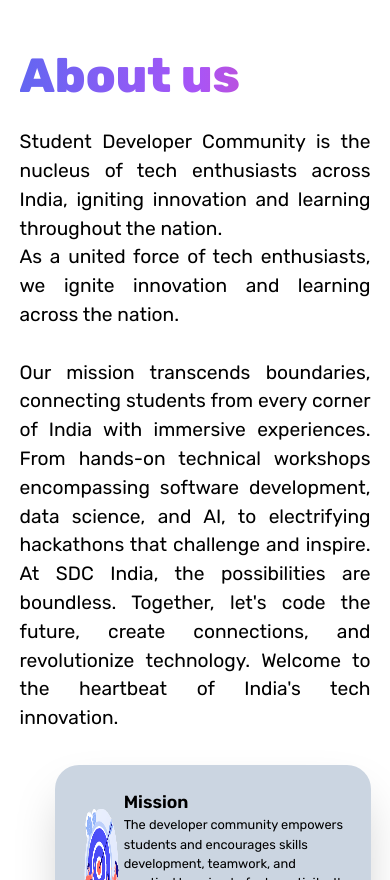
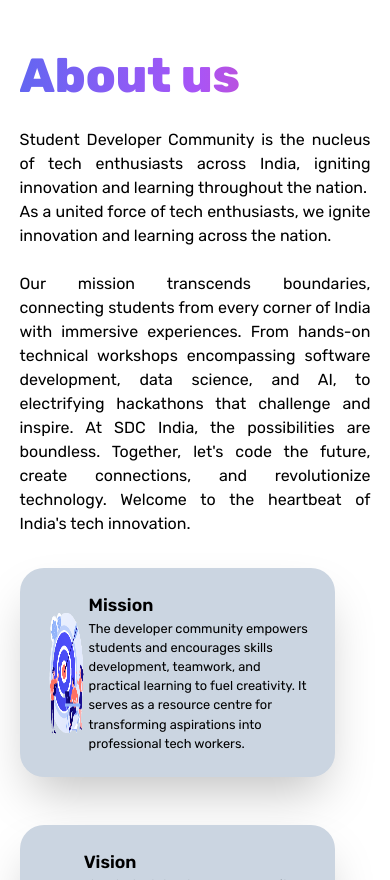
Before and after one commit to SDC-INDIA/sdc-website, a Next.js app: page / in a window 390 px wide. Shown: the part 1120-2000 px from the top of the page. Built offline with nearby package versions, Linux system fonts and the light colour scheme; no server answers.

Commit message:
about update

```diff
--- a/src/components/HomePage/About/About.tsx
+++ b/src/components/HomePage/About/About.tsx
@@ -14,7 +14,7 @@
                 // exit={{ opacity: 0, x: "-100%" }}
             >
                 <h1 className="text-[3rem] custom-color-text font-extrabold mb-4">About us</h1>
-                <p className="text-[1.2rem] text-justify">
+                <p className="md:text-[0.9rem] lg:text-[1.2rem] text-justify">
                 Student Developer Community is the nucleus of tech enthusiasts across India, igniting innovation and learning throughout the nation. <br></br>As a united force of tech enthusiasts, we ignite innovation and learning across the nation. <br></br><br></br>Our mission transcends boundaries, connecting students from every corner of India with immersive experiences. From hands-on technical workshops encompassing software development, data science, and AI, to electrifying hackathons that challenge and inspire. At SDC India, the possibilities are boundless. Together, let's code the future, create connections, and revolutionize technology. Welcome to the heartbeat of India's tech innovation.
                 </p>
             </motion.div>
--- a/src/components/HomePage/About/AboutCard.tsx
+++ b/src/components/HomePage/About/AboutCard.tsx
@@ -4,7 +4,7 @@
 const AboutCard = ({ data }: any) => {
     const { image, title, content } = data;
     return (
-        <div className="ml-auto mr-0 bg-slate-300 rounded-3xl shadow-2xl mb-12 md:mt-8 p-6 w-[90%] flex justify-center">
+        <div className="md:ml-auto md:mr-0 bg-slate-300 rounded-3xl shadow-2xl mb-12 md:mt-8 p-6 w-[90%] flex justify-center">
             {/* <div className="flex flex-col justify-center"></div> */}
             <div className="relative lg:w-56 lg:h-24 w-full h-40 my-auto">
                 <Image src={image} alt="" fill />
--- a/src/constants/About/index.ts
+++ b/src/constants/About/index.ts
@@ -5,15 +5,15 @@
         content: "The developer community empowers students and encourages skills development, teamwork, and practical learning to fuel creativity. It serves as a resource centre for transforming aspirations into professional tech workers.",
     },
     {
+        title: "Vision",
+        image: "/static/vision.png",
+        content: "The student developers community envisions a global hub cultivating young tech talent, driving innovation, and shaping technology's future for positive change. It aims to inspire and empower students to lead advancements that benefit society as a whole.",
+    },
+    {
         title: "Values",
         image: "/static/values.png",
         content: "In the realm of student developers, values encompass diversity, continuous learning, and teamwork, promoting ethical tech progress. It prioritizes personal growth and elevating the wider IT community.",
     },
-    {
-        title: "Vision",
-        image: "/static/vision.png",
-        content: "The student developers community envisions a global hub cultivating young tech talent, driving innovation, and shaping technology's future for positive change. It aims to inspire and empower students to lead advancements that benefit society as a whole.",
-    },
 ];
 
 export default about;
```
